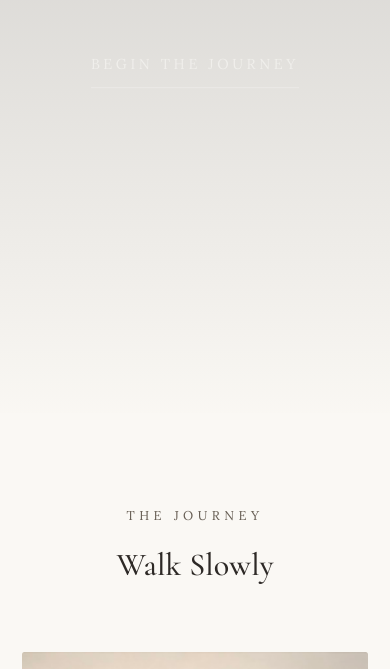
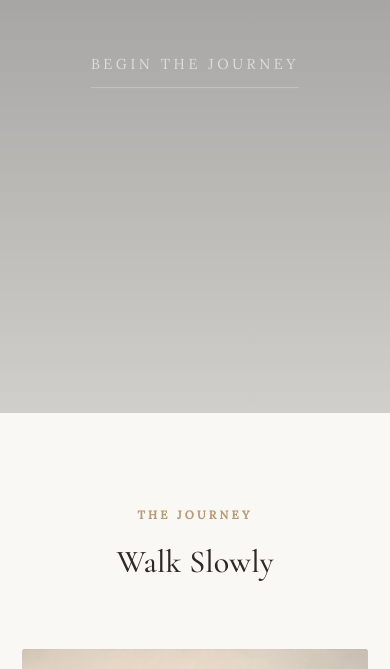
Before and after one commit to brad-hobbswd/the-hidden-christ, a plain HTML site: page index.html in a window 390 px wide. Shown: the part 431-1100 px from the top of the page. Drawn offline with nearby package versions, Linux system fonts and the light colour scheme.

Commit message:
Update styles.css

```diff
--- a/styles.css
+++ b/styles.css
@@ -952,6 +952,22 @@ padding:20px;
 
 }
 
+.hero::before{
+
+background:
+
+linear-gradient(
+
+rgba(10,10,10,.55),
+
+rgba(10,10,10,.35),
+
+rgba(20,20,20,.18)
+
+);
+
+}
+
 .hero-overlay{
 
 padding:20px;
@@ -969,6 +985,30 @@ font-size:2.6rem;
 font-size:1rem;
 
 max-width:320px;
+
+}
+
+.section-heading span{
+
+color:var(--sand);
+
+font-size:.72rem;
+
+letter-spacing:.28em;
+
+font-weight:600;
+
+text-shadow:
+
+0 2px 8px rgba(255,255,255,.55);
+
+}
+
+.section-heading h2{
+
+font-size:2.1rem;
+
+line-height:1.1;
 
 }
 
```
